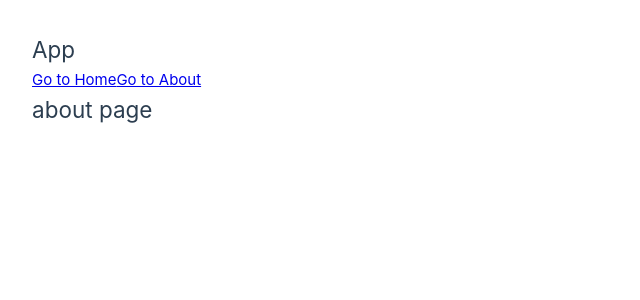
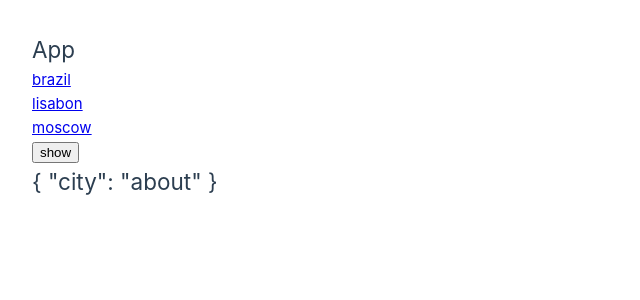
Before and after one commit to luisfendi/forumVue, a Vue app: page /#/about in a window 1280 px wide. Shown: the top 300 px of the page, without its empty margins (0-640 px from the left). Built offline with nearby package versions, Linux system fonts and the light colour scheme.

Commit message:
второе. попытка сделать динамические роуты. кажется, успешно

```diff
--- a/src/App.vue
+++ b/src/App.vue
@@ -1,20 +1,27 @@
+
+<template>
+  <h2>App</h2>
+  <Nav :list="list"/>
+  <router-view></router-view>
+</template>
+
 
 <script>
+import Nav from './components/Nav.vue';
+
   export default{
-
+      data(){
+        return {
+          name: 'LUIANAV',
+          list: ['brazil', 'lisabon', 'moscow']
+        }
+      },
+      components: {
+        Nav: Nav
+      }
   }
 </script>
 
-<template>
-  <h2>App</h2>
-  <div>
-   <router-link to="/">Go to Home</router-link>
-   <router-link to="/about">Go to About</router-link>
-  </div>
-
-    <router-view></router-view>
-
-</template>
 
 <style>
 @import './assets/base.css';
--- a/src/components/About.vue
+++ /dev/null
@@ -1,9 +0,0 @@
-<template>
-    <h2>about page</h2>
-</template>
-
-<script>
-    export default {
-
-    }
-</script>
--- a/src/components/Home.vue
+++ b/src/components/Home.vue
@@ -1,5 +1,5 @@
 <template>
-    <h2>HOME PAGE</h2>
+    <h2>{{$route.params}}</h2>
 </template>
 
 <script>
--- /dev/null
+++ b/src/components/Nav.vue
@@ -0,0 +1,25 @@
+<template>
+    <div>
+         <router-link v-for="link in list"
+         :to=" '/' + link" @click="show(link)">{{link}}</router-link>
+   </div>
+
+</template>
+
+<script>
+
+export default{
+    props:['list'],
+    methods: {
+        show(a){
+            console.log(a)
+            }
+    }
+}
+</script>
+
+<style>
+a {
+    display: block;
+}
+</style>
--- /dev/null
+++ b/src/components/Post.vue
@@ -0,0 +1,15 @@
+<template>
+<div>
+    <button @click="show">show</button>
+    <h2>{{$route.params}}</h2>
+</div>
+</template>
+
+<script>
+    export default {
+        methods: {
+
+        }
+
+    }
+</script>
```
Also changed, not shown: src/router.js (+8 -2 lines).
